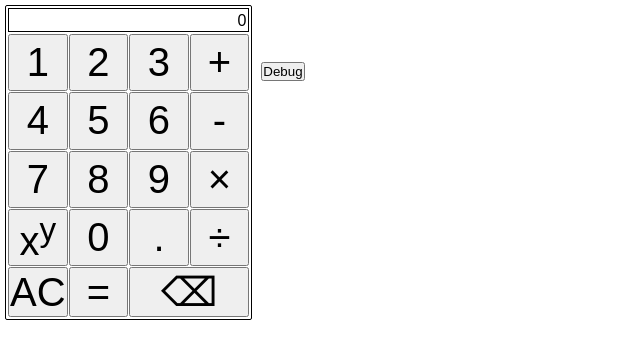
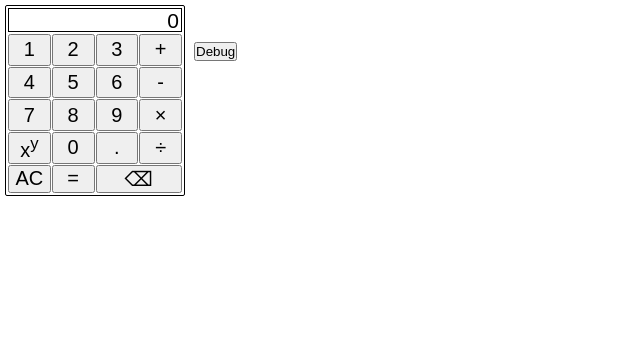
Before and after one commit to ample-samples/calculator, a website built with Vite: page index.html in a window 1280 px wide. Shown: the whole page, without its empty margins (0-640 px from the left). Built offline with nearby package versions, Linux system fonts and the light colour scheme; a web font is replaced by a local one.

Commit message:
changed font sizes

```diff
--- a/src/style.scss
+++ b/src/style.scss
@@ -16,6 +16,7 @@
 
   .calculator__display {
     font-family: 'Seven Segment', sans-serif;
+    font-size: 21px;
     padding: 0 2px;
     width: 100%;
     height: 1.5rem;
@@ -42,7 +43,7 @@
     .calculator__button {
       width: 100%;
       height: 100%;
-      font-size: 40px;
+      font-size: 20px;
 
       &--button-0 {
         grid-area: "0"
```
Also changed, not shown: src/style.css, 1 other file.
